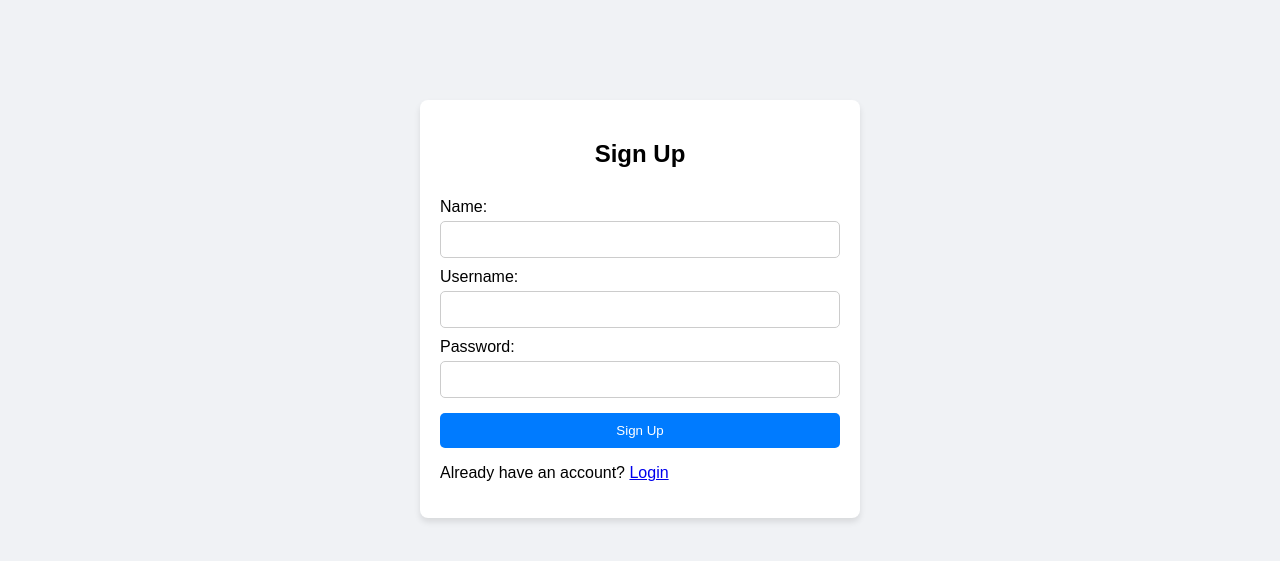
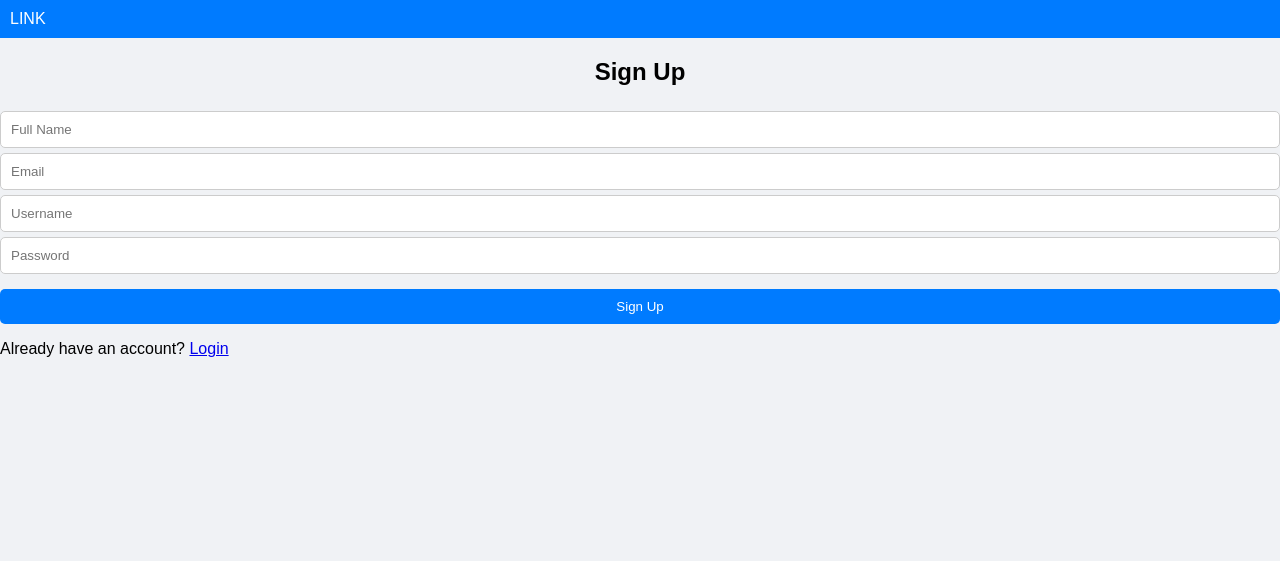
Before and after one commit to david1111402/Chat-app-main, a Python web app: template templates/signup.html in a window 1280 px wide. Shown: the top 561 px of the page. Run offline with Jinja, Linux system fonts and the light colour scheme; the template is opened without the code that fills it, so the values that code supplies are empty.

Commit message:
Update signup.html

```diff
--- a/templates/signup.html
+++ b/templates/signup.html
@@ -1,29 +1,26 @@
-<!DOCTYPE html>
+<!doctype html>
 <html lang="en">
 <head>
-  <meta charset="UTF-8">
-  <title>Sign Up</title>
+  <meta charset="utf-8" />
+  <title>LINK - Sign Up</title>
   <link rel="stylesheet" href="{{ url_for('static', filename='styles.css') }}">
+  <meta name="viewport" content="width=device-width, initial-scale=1" />
 </head>
 <body>
-  <div class="container">
+  <header>
+    <div class="brand">LINK</div>
+  </header>
+
+  <main class="form-container">
     <h2>Sign Up</h2>
-    {% if error %}
-      <p class="error">{{ error }}</p>
-    {% endif %}
-    <form method="POST">
-      <label>Name:</label>
-      <input type="text" name="name" required>
-
-      <label>Username:</label>
-      <input type="text" name="username" required>
-
-      <label>Password:</label>
-      <input type="password" name="password" required>
-
+    <form method="POST" action="/signup">
+      <input type="text" name="name" placeholder="Full Name" required />
+      <input type="email" name="email" placeholder="Email" required />
+      <input type="text" name="username" placeholder="Username" required />
+      <input type="password" name="password" placeholder="Password" required />
       <button type="submit">Sign Up</button>
     </form>
-    <p>Already have an account? <a href="{{ url_for('login') }}">Login</a></p>
-  </div>
+    <p>Already have an account? <a href="/login">Login</a></p>
+  </main>
 </body>
 </html>
```
